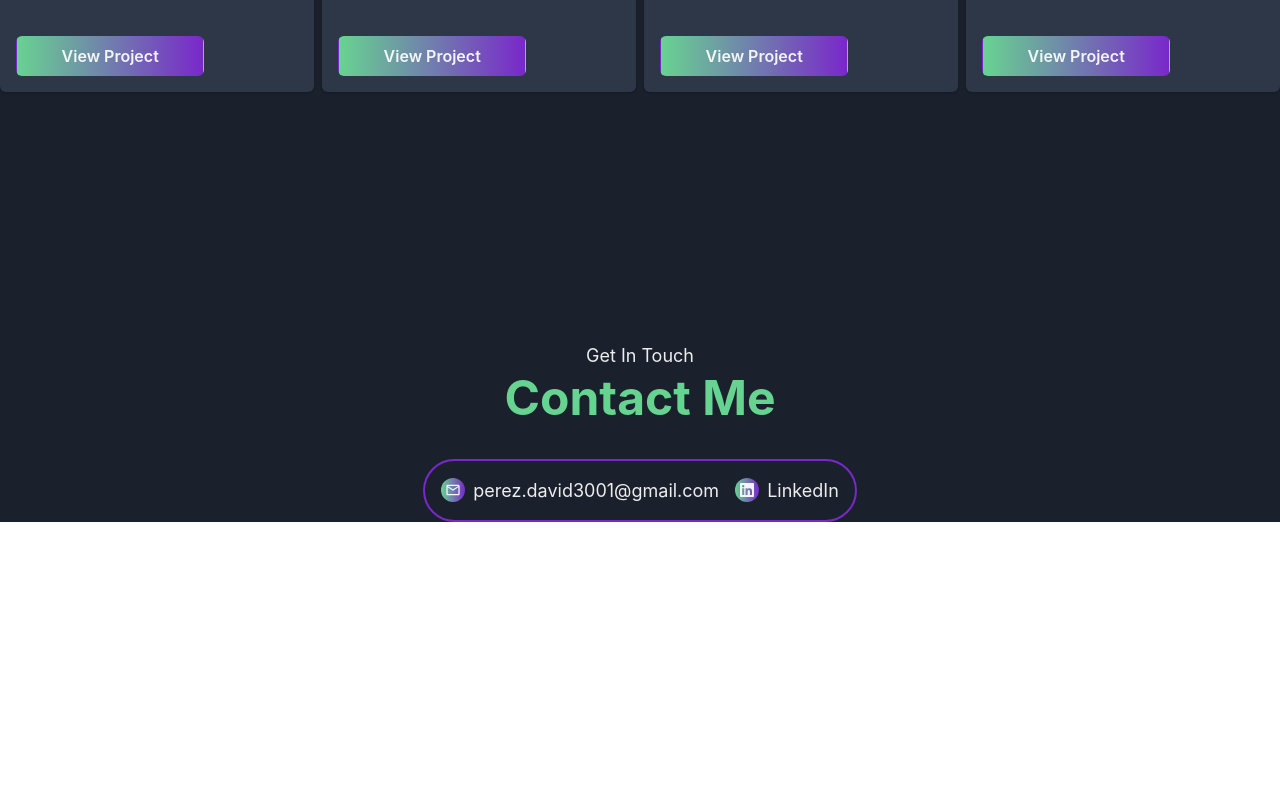
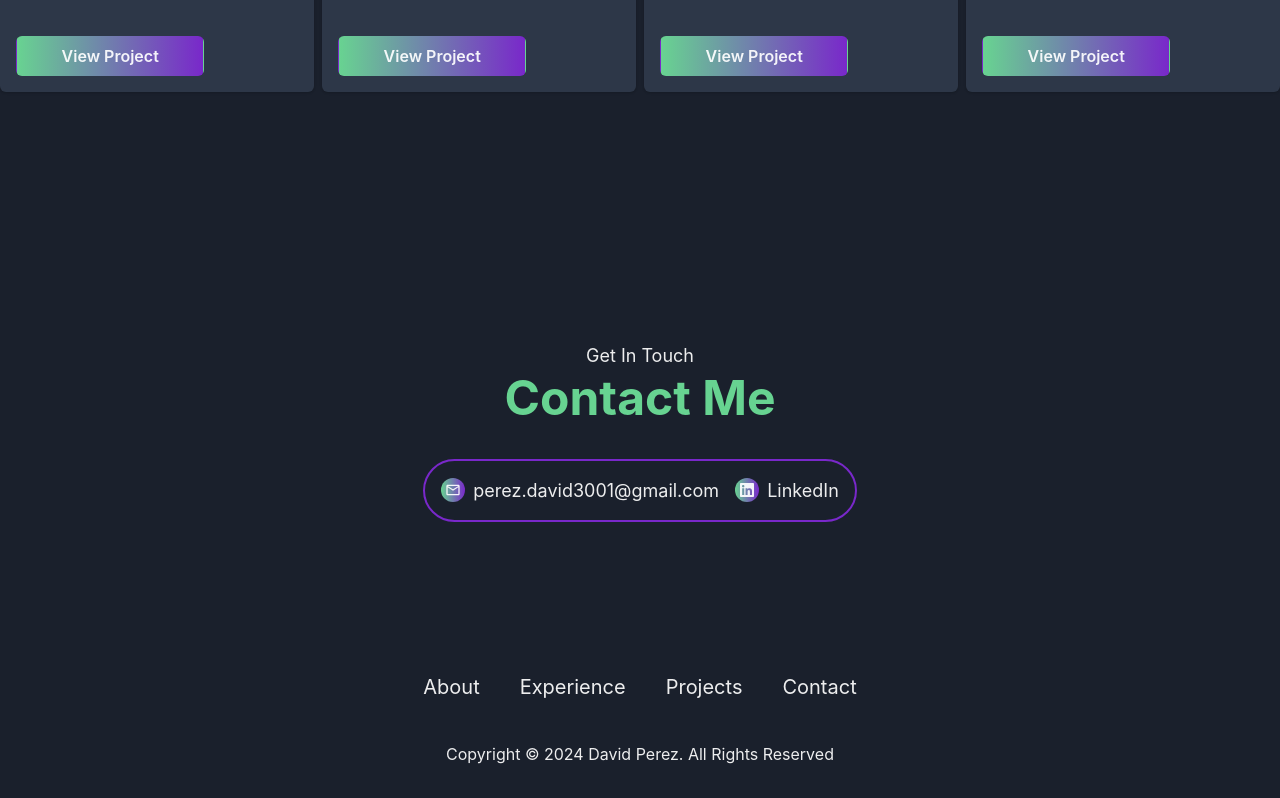
Before and after one commit to dperez00/portfolio-site, a React (Vite) app in the folder portfolio-site/: page / in a window 1280 px wide. Shown: the part 3114-3912 px from the top of the page. Before the commit the page ends 3636 px from the top, so only its background shows below. Built offline with nearby package versions, Linux system fonts and the light colour scheme.

Commit message:
Add BottomLinks and copyright  component to App

```diff
--- a/portfolio-site/src/App.tsx
+++ b/portfolio-site/src/App.tsx
@@ -5,6 +5,7 @@ import AboutMe from "./components/AboutMe";
 import Projects from "./components/Projects";
 import Skills from "./components/Skills";
 import ContactMe from "./components/ContactMe";
+import BottomLinks from "./components/BottomLinks";
 
 function App() {
   return (
@@ -23,6 +24,7 @@ function App() {
         <Skills />
         <Projects />
         <ContactMe />
+        <BottomLinks />
       </GridItem>
     </Grid>
   );
--- /dev/null
+++ b/portfolio-site/src/components/BottomLinks.tsx
@@ -0,0 +1,30 @@
+import { Box, HStack, List, ListItem, Text } from "@chakra-ui/react";
+import React from "react";
+
+const BottomLinks = () => {
+  return (
+    <Box>
+      <HStack justifyContent="center">
+        <List display="flex" flexDirection="row">
+          <ListItem mr={10} fontSize="20px">
+            About
+          </ListItem>
+          <ListItem mr={10} fontSize="20px">
+            Experience
+          </ListItem>
+          <ListItem mr={10} fontSize="20px">
+            Projects
+          </ListItem>
+          <ListItem fontSize="20px">Contact</ListItem>
+        </List>
+      </HStack>
+      <HStack justifyContent="center">
+        <Text fontSize="16px" mt={10} mb={8}>
+          Copyright © 2024 David Perez. All Rights Reserved
+        </Text>
+      </HStack>
+    </Box>
+  );
+};
+
+export default BottomLinks;
--- a/portfolio-site/src/components/ContactMe.tsx
+++ b/portfolio-site/src/components/ContactMe.tsx
@@ -13,7 +13,7 @@ const ContactMe = () => {
           Contact Me
         </Heading>
       </HStack>
-      <HStack justifyContent="center">
+      <HStack justifyContent="center" mb="150px">
         <Box border="2px" borderColor="#7928CA" borderRadius="32px">
           <HStack gap="16px" margin="16px">
             <HStack>
```
